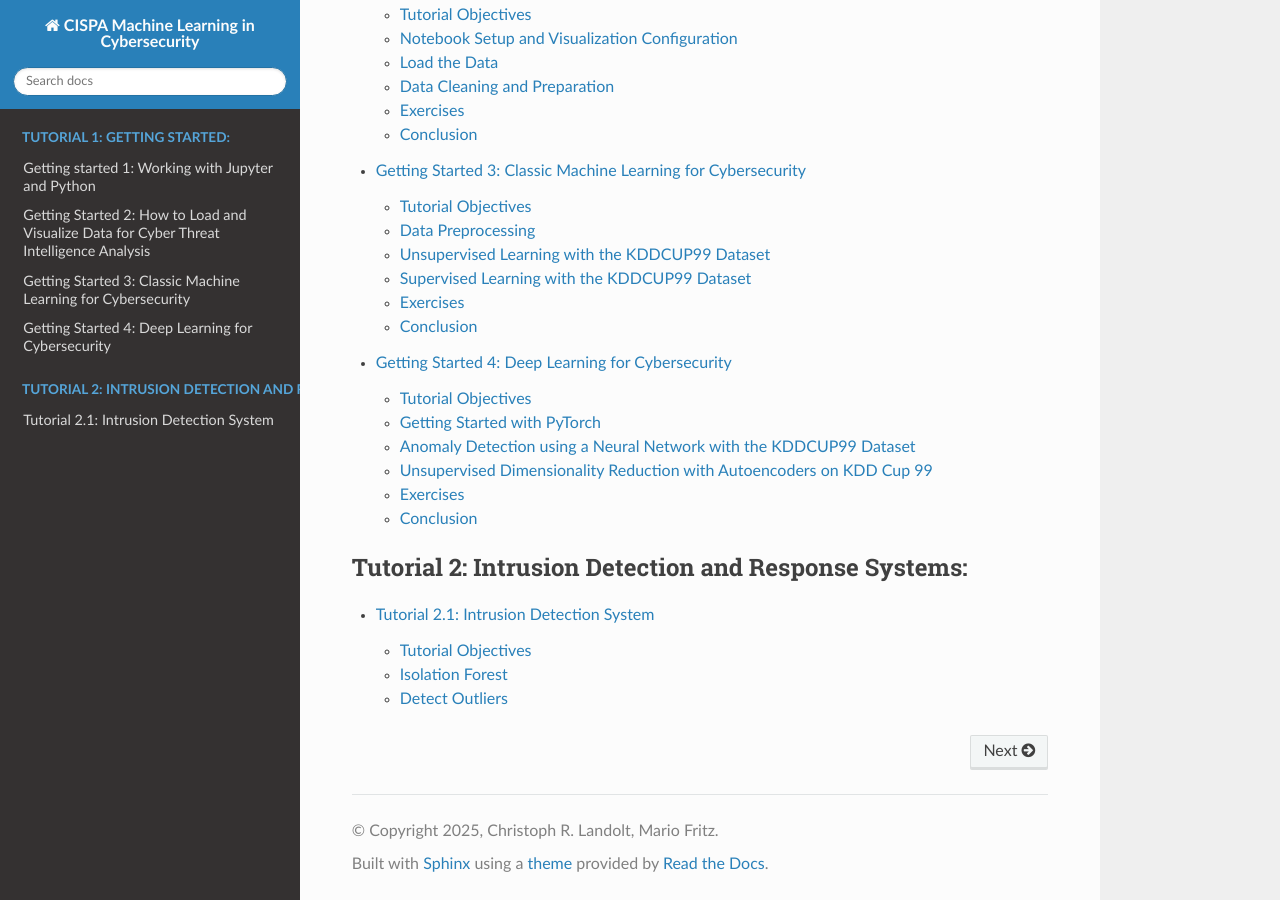
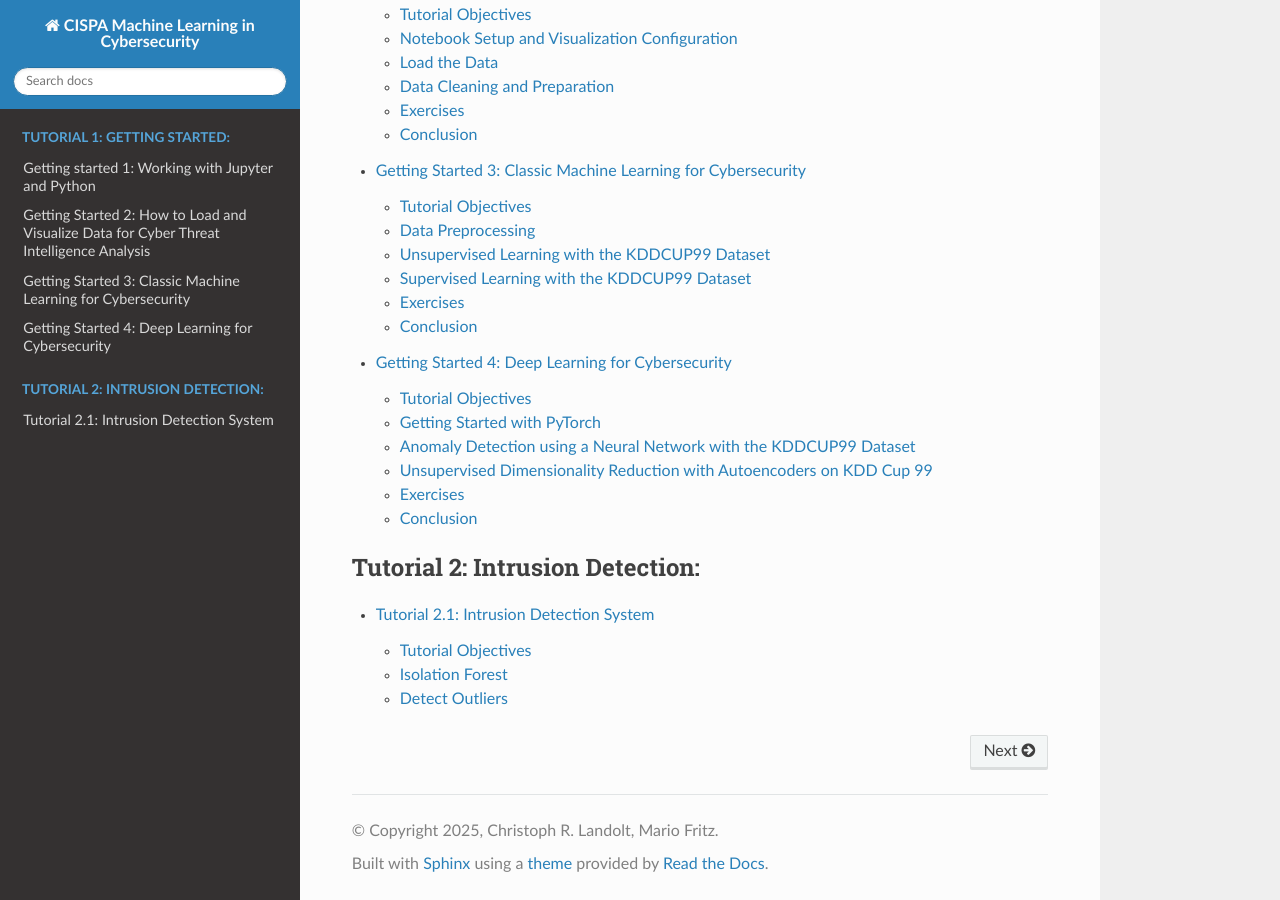
Before and after one commit to shaoyunguo/mlcysec_tutorial, a Sphinx documentation site: the page built from source/index.rst, in a window 1280 px wide and 900 px high, scrolled down 2318 px. Built offline with Sphinx 7.4.7 and the Read the Docs theme 3.1.0, drawn with Linux system fonts in a browser that asks for light colours.

Commit message:
style index updated

```diff
--- a/source/index.rst
+++ b/source/index.rst
@@ -106,14 +106,14 @@ If you find the tutorials helpful, please cite this course as:
 
 .. toctree::
    :maxdepth: 2
-   :caption: Tutorial 2: Intrusion Detection and Response Systems:
+   :caption: Tutorial 2: Intrusion Detection:
 
    tutorial_notebooks/tutorial2_anomaly_detection/tutorial2_anomaly_detection
 
 
 .. toctree::
    :maxdepth: 2
-   :caption: Tutorial 3: Evading Machine Learning-based IDS:
+   :caption: Tutorial 3: Evading ML-IDS:
 
 
 .. toctree::
```
